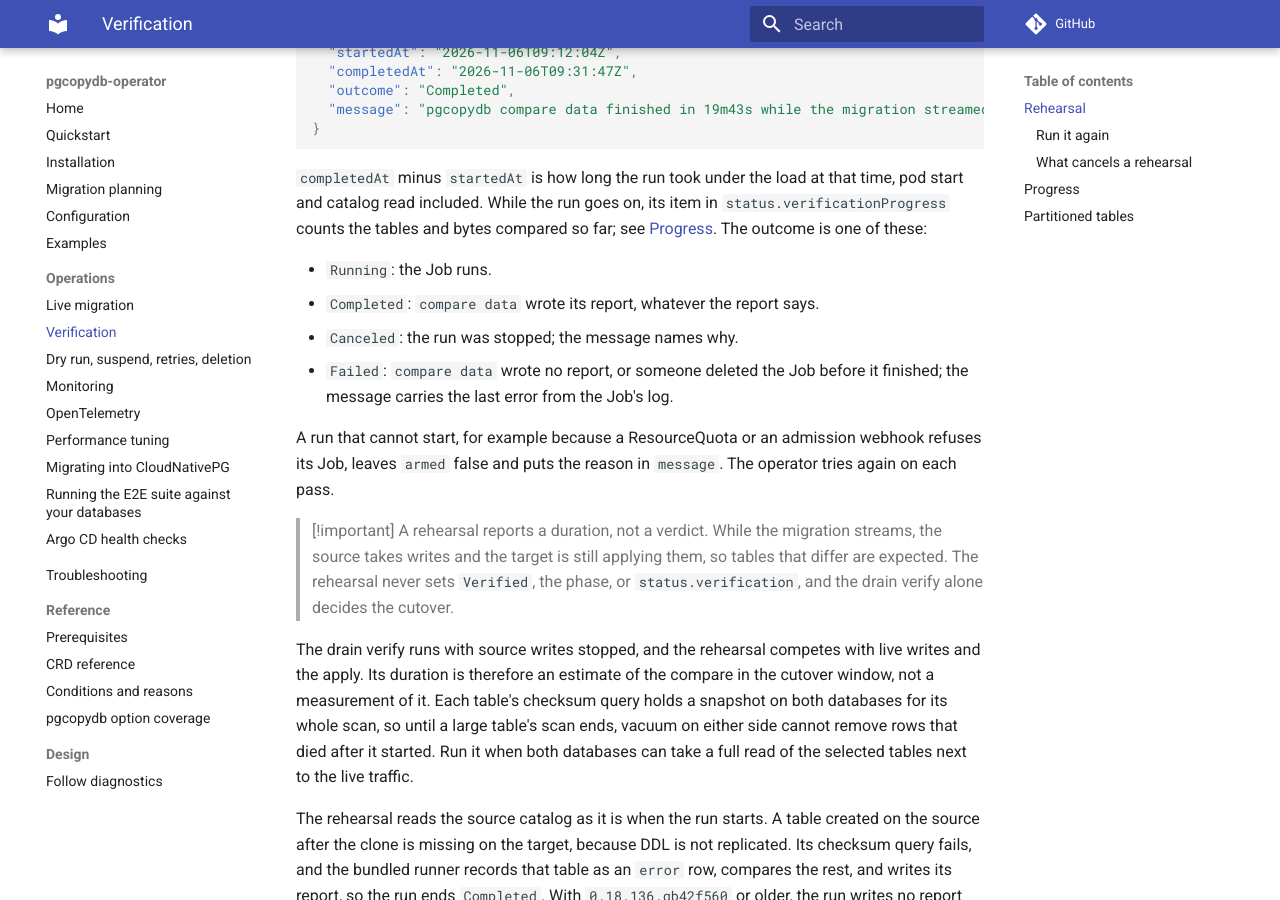
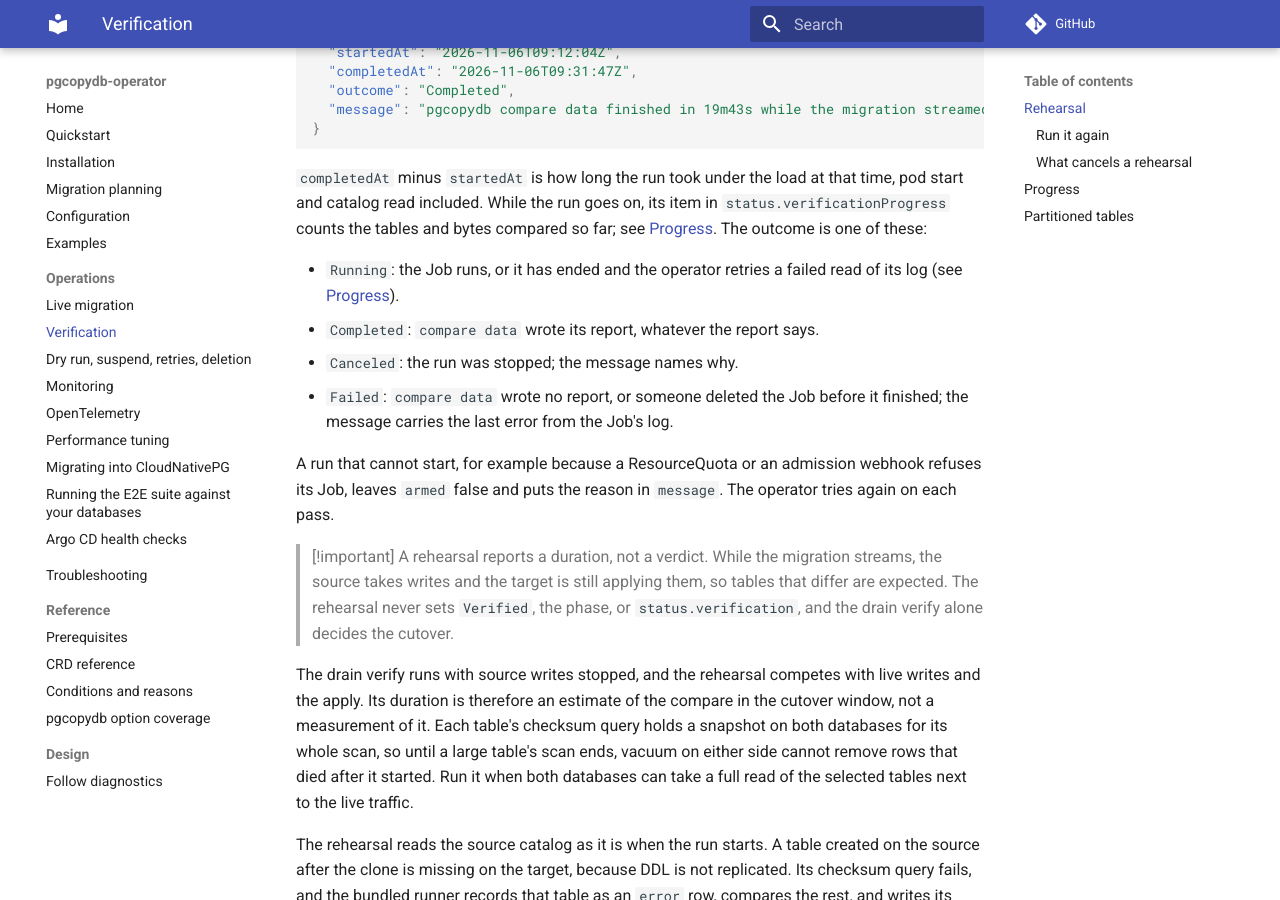
Before and after one commit to ydixken/pgcopydb-operator, an MkDocs documentation site: the page built from docs/operations/verification.md, in a window 1280 px wide and 900 px high, scrolled down 1919 px. Built offline with MkDocs 1.6.1 and Material for MkDocs 9.7.7, drawn with Linux system fonts in a browser that asks for light colours; comment, search, counter and statistics services are not loaded.

Commit message:
docs: say a rehearsal stays Running while its log read is retried

```diff
--- a/docs/operations/verification.md
+++ b/docs/operations/verification.md
@@ -87,7 +87,7 @@ kubectl get pgm billing -o jsonpath='{.status.verificationRehearsal}' | jq
 While the run goes on, its item in `status.verificationProgress` counts the tables and bytes compared so far; see [Progress](#progress).
 The outcome is one of these:
 
-- `Running`: the Job runs.
+- `Running`: the Job runs, or it has ended and the operator retries a failed read of its log (see [Progress](#progress)).
 - `Completed`: `compare data` wrote its report, whatever the report says.
 - `Canceled`: the run was stopped; the message names why.
 - `Failed`: `compare data` wrote no report, or someone deleted the Job before it finished; the message carries the last error from the Job's log.
```
